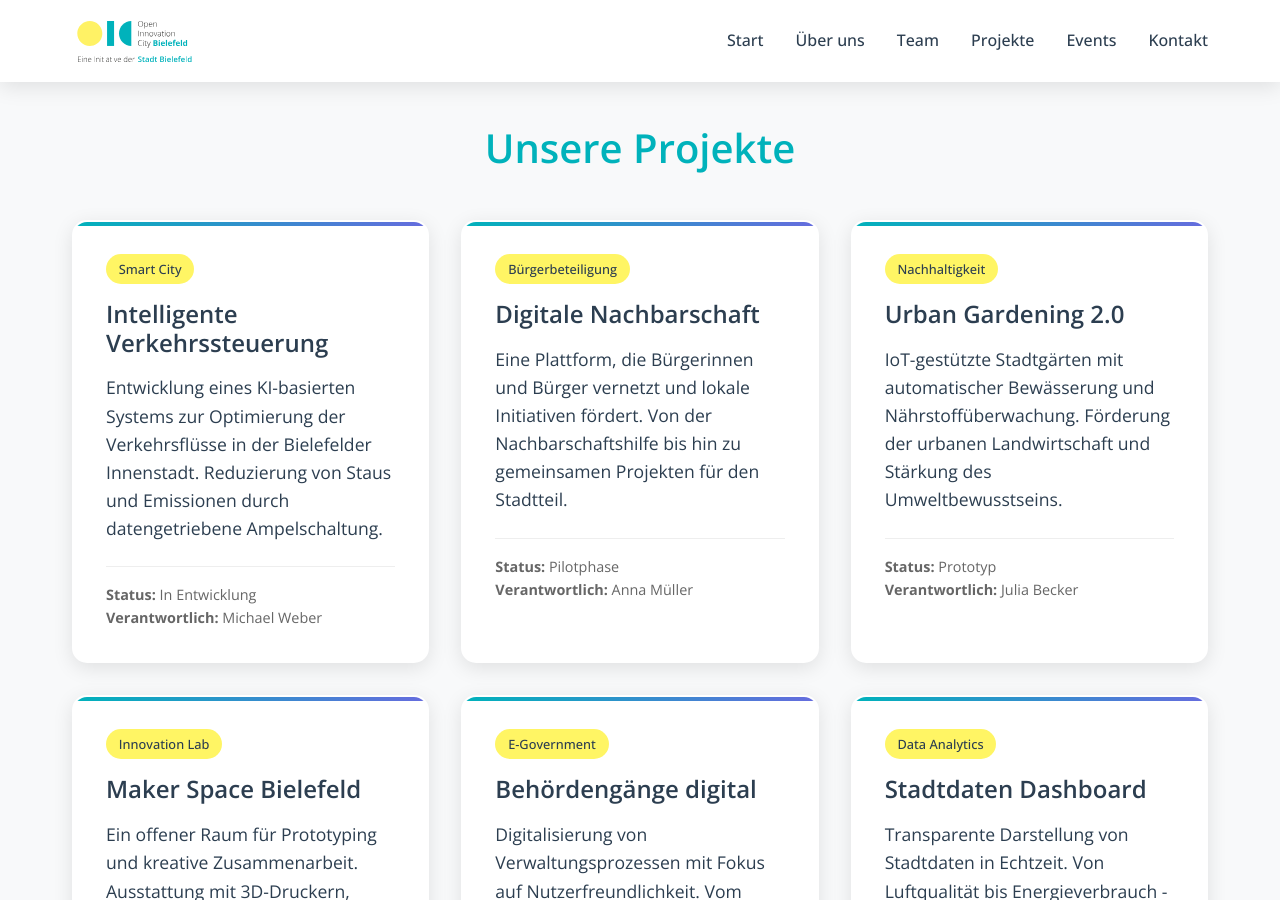
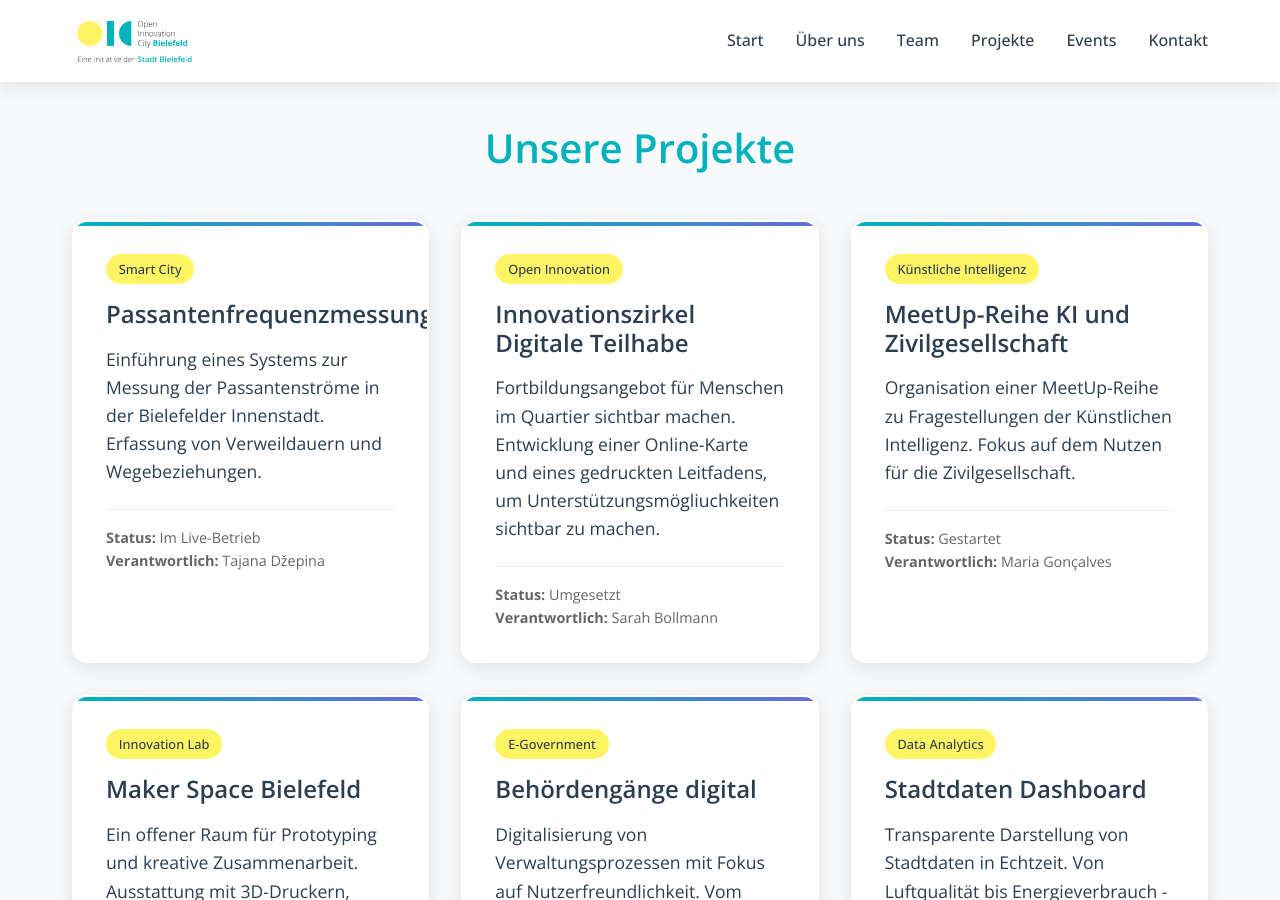
Before and after one commit to Open-Innovation-City/oic-bielefeld-website, a Jekyll site: the page built from index.html, in a window 1280 px wide and 900 px high, scrolled down 3215 px. Built offline with Jekyll 4.4.1, drawn with Linux system fonts in a browser that asks for light colours.

Commit message:
Update projects.yml

```diff
--- a/_data/projects.yml
+++ b/_data/projects.yml
@@ -1,23 +1,23 @@
-- title: "Intelligente Verkehrssteuerung"
+- title: "Passantenfrequenzmessung"
   tag: "Smart City"
-  description: "Entwicklung eines KI-basierten Systems zur Optimierung der Verkehrsflüsse in der Bielefelder Innenstadt. Reduzierung von Staus und Emissionen durch datengetriebene Ampelschaltung."
-  status: "In Entwicklung"
-  start_date: "2024-01-15"
-  responsible: "Michael Weber"
+  description: "Einführung eines Systems zur Messung der Passantenströme in der Bielefelder Innenstadt. Erfassung von Verweildauern und Wegebeziehungen."
+  status: "Im Live-Betrieb"
+  start_date: "2024-03-01"
+  responsible: "Tajana Džepina"
 
-- title: "Digitale Nachbarschaft"
-  tag: "Bürgerbeteiligung"
-  description: "Eine Plattform, die Bürgerinnen und Bürger vernetzt und lokale Initiativen fördert. Von der Nachbarschaftshilfe bis hin zu gemeinsamen Projekten für den Stadtteil."
-  status: "Pilotphase"
+- title: "Innovationszirkel Digitale Teilhabe"
+  tag: "Open Innovation"
+  description: "Fortbildungsangebot für Menschen im Quartier sichtbar machen. Entwicklung einer Online-Karte und eines gedruckten Leitfadens, um Unterstützungsmögliuchkeiten sichtbar zu machen."
+  status: "Umgesetzt"
   start_date: "2024-03-01"
-  responsible: "Anna Müller"
+  responsible: "Sarah Bollmann"
 
-- title: "Urban Gardening 2.0"
-  tag: "Nachhaltigkeit"
-  description: "IoT-gestützte Stadtgärten mit automatischer Bewässerung und Nährstoffüberwachung. Förderung der urbanen Landwirtschaft und Stärkung des Umweltbewusstseins."
-  status: "Prototyp"
-  start_date: "2024-02-10"
-  responsible: "Julia Becker"
+- title: "MeetUp-Reihe KI und Zivilgesellschaft"
+  tag: "Künstliche Intelligenz"
+  description: "Organisation einer MeetUp-Reihe zu Fragestellungen der Künstlichen Intelligenz. Fokus auf dem Nutzen für die Zivilgesellschaft."
+  status: "Gestartet"
+  start_date: "2024-06-01"
+  responsible: "Maria Gonçalves"
 
 - title: "Maker Space Bielefeld"
   tag: "Innovation Lab"
```
